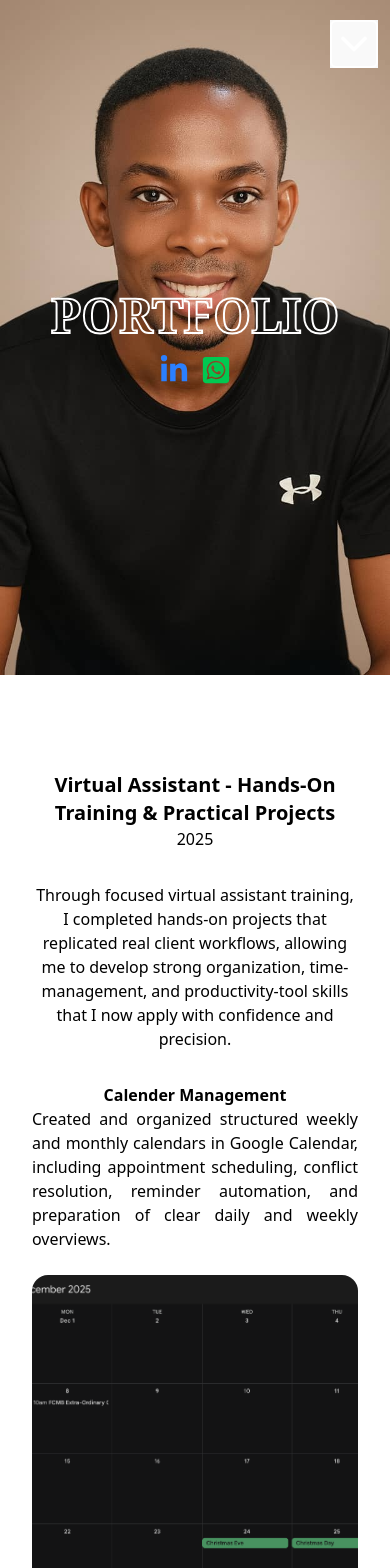
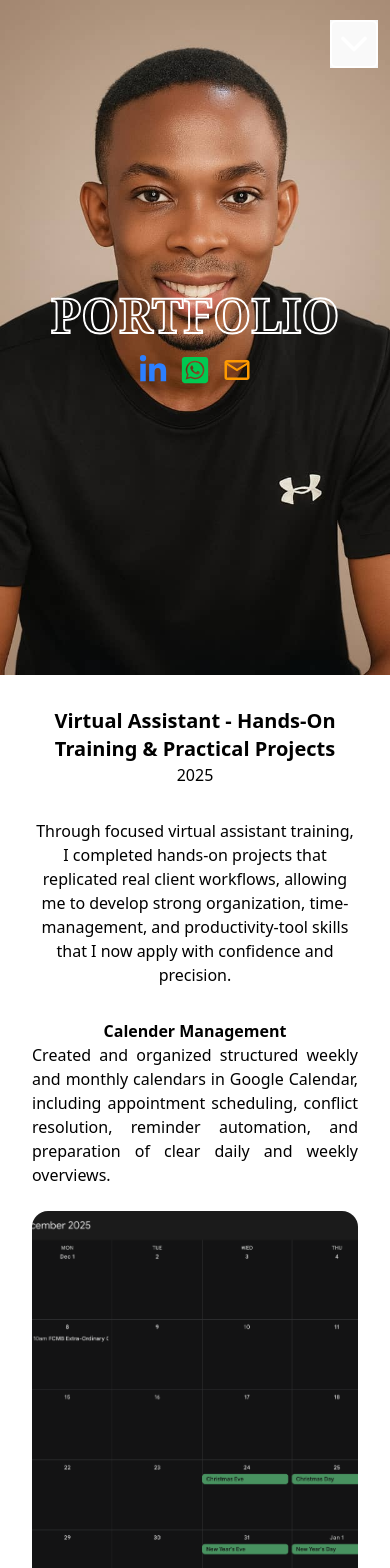
Before and after one commit to Chukstev/Portfolio, a React (Vite) app: page /experience in a window 390 px wide. Shown: the top 1568 px of the page. Built offline with nearby package versions, Linux system fonts and the light colour scheme.

Commit message:
added a mail link

```diff
--- a/src/Experience.jsx
+++ b/src/Experience.jsx
@@ -1,5 +1,6 @@
 import Header from "./Header.jsx";
 import { FaLinkedinIn, FaWhatsappSquare } from "react-icons/fa";
+import { MdOutlineEmail } from "react-icons/md";
 import { useState } from "react";
 import { experienceData } from "./Experience.js";
 
@@ -33,10 +34,13 @@ function Experience() {
               <a href="https://wa.link/pjezog" target="_blank">
                 <FaWhatsappSquare className="text-green-500 text-3xl cursor-pointer" />
               </a>
+              <a href="https://www.anowaichukwuemeka@gmail.com" target="_blank">
+                <MdOutlineEmail className="text-3xl text-amber-500 cursor-pointer" />
+              </a>
             </div>
           </div>
         </div>
-        <div className="flex flex-col items-center justify-center w-full lg:w-[50vw] gap-8 p-8 py-24">
+        <div className="flex flex-col items-center justify-center w-full lg:w-[50vw] gap-8 p-8 lg:py-24">
           <div className="text-center max-w-2xl">
             <p className="text-xl font-semibold">
               Virtual Assistant - Hands-On Training & Practical Projects
--- a/src/Home.jsx
+++ b/src/Home.jsx
@@ -1,5 +1,6 @@
 import React from "react";
 import { FaLinkedinIn, FaWhatsappSquare } from "react-icons/fa";
+import { MdOutlineEmail } from "react-icons/md";
 import Header from "./Header.jsx";
 
 function Home() {
@@ -31,6 +32,9 @@ function Home() {
               <a href="https://wa.link/pjezog" target="_blank">
                 <FaWhatsappSquare className="text-green-500 text-3xl cursor-pointer" />
               </a>
+              <a href="https://www.anowaichukwuemeka@gmail.com" target="_blank">
+                <MdOutlineEmail className="text-3xl text-amber-500 cursor-pointer" />
+              </a>
             </div>
           </div>
         </div>
--- a/src/Navigation.jsx
+++ b/src/Navigation.jsx
@@ -50,7 +50,7 @@ function Navigation() {
       {/* mobile slide down menu */}
 
       <div
-        className={`fixed top-0 right-0 py-3 text-center rounded-b-xl w-full h-1/4 bg-white z-50 transform transition-transform duration-300 ease-in-out ${
+        className={`fixed top-0 right-0 py-6 text-center rounded-b-xl w-full h-auto bg-white z-50 transform transition-transform duration-300 ease-in-out ${
           isOpen ? "translate-y-0" : "-translate-y-full"
         }`}
       >
--- a/src/Skills.jsx
+++ b/src/Skills.jsx
@@ -1,10 +1,10 @@
 import Header from "./Header.jsx";
-import { useState } from "react";
 import { FaLinkedinIn, FaWhatsappSquare } from "react-icons/fa";
+import { MdOutlineEmail } from "react-icons/md";
+
 import { SkillsData } from "./Skills.js";
 
 function Skills() {
-  const { skill, setSkill } = useState(0);
 
   return (
     <div>
@@ -34,6 +34,9 @@ function Skills() {
               <a href="https://wa.link/pjezog" target="_blank">
                 <FaWhatsappSquare className="text-green-500 text-3xl cursor-pointer" />
               </a>
+              <a href="https://www.anowaichukwuemeka@gmail.com" target="_blank">
+                <MdOutlineEmail className="text-3xl text-amber-500 cursor-pointer" />
+              </a>
             </div>
           </div>
         </div>
```
